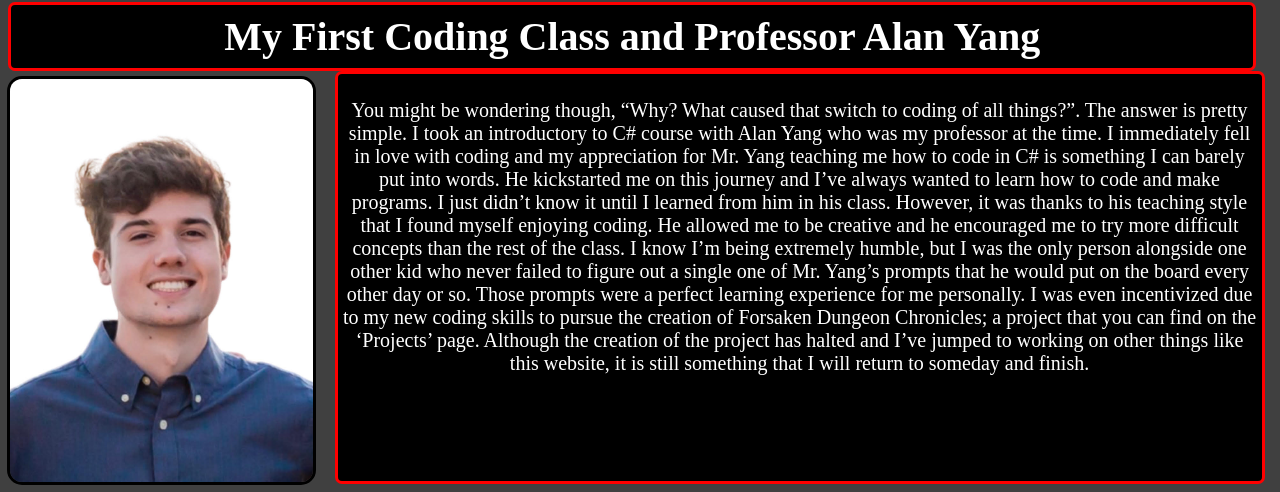
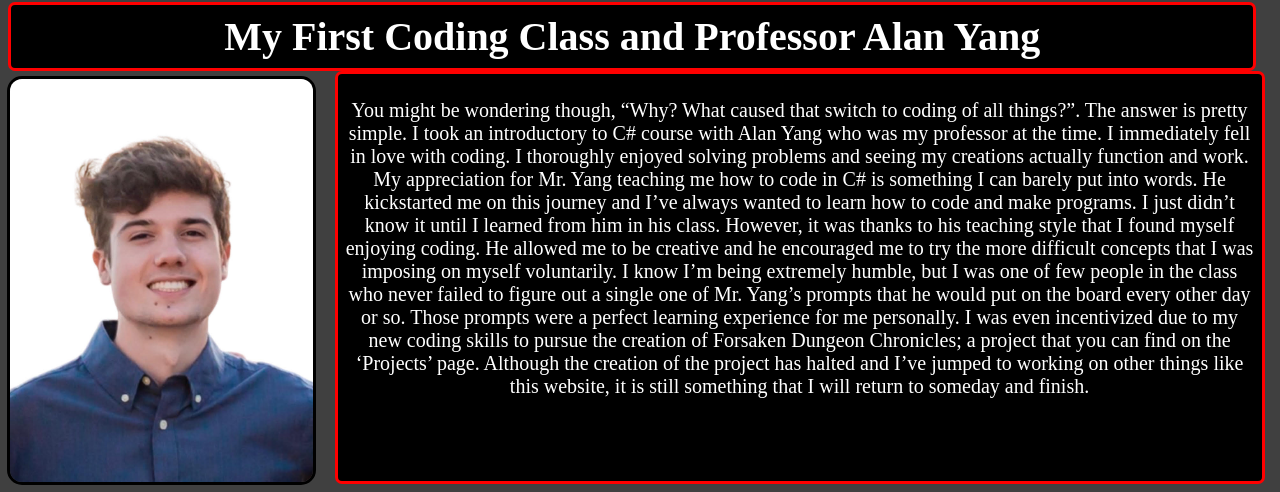
Before and after one commit to RyanBorba5/Personal-Website, a plain HTML site: page aboutme.html in a window 1280 px wide. Shown: the part 1591-2083 px from the top of the page. Drawn offline with Linux system fonts and the light colour scheme.

Commit message:
Add files via upload

```diff
--- a/aboutme.html
+++ b/aboutme.html
@@ -61,7 +61,7 @@
                 <img src = "images/myself.png" id = "about-me-image">
             </div>
             <div class = "widget-aboutme">
-                <p>You might be wondering though, “Why? What caused that switch to coding of all things?”. The answer is pretty simple. I took an introductory to C# course with Alan Yang who was my professor at the time. I immediately fell in love with coding and my appreciation for Mr. Yang teaching me how to code in C# is something I can barely put into words. He kickstarted me on this journey and I’ve always wanted to learn how to code and make programs. I just didn’t know it until I learned from him in his class. However, it was thanks to his teaching style that I found myself enjoying coding. He allowed me to be creative and he encouraged me to try more difficult concepts than the rest of the class. I know I’m being extremely humble, but I was the only person alongside one other kid who never failed to figure out a single one of Mr. Yang’s prompts that he would put on the board every other day or so. Those prompts were a perfect learning experience for me personally. I was even incentivized due to my new coding skills to pursue the creation of Forsaken Dungeon Chronicles; a project that you can find on the ‘Projects’ page. Although the creation of the project has halted and I’ve jumped to working on other things like this website, it is still something that I will return to someday and finish.
+                <p>You might be wondering though, “Why? What caused that switch to coding of all things?”. The answer is pretty simple. I took an introductory to C# course with Alan Yang who was my professor at the time. I immediately fell in love with coding. I thoroughly enjoyed solving problems and seeing my creations actually function and work. My appreciation for Mr. Yang teaching me how to code in C# is something I can barely put into words. He kickstarted me on this journey and I’ve always wanted to learn how to code and make programs. I just didn’t know it until I learned from him in his class. However, it was thanks to his teaching style that I found myself enjoying coding. He allowed me to be creative and he encouraged me to try the more difficult concepts that I was imposing on myself voluntarily. I know I’m being extremely humble, but I was one of few people in the class who never failed to figure out a single one of Mr. Yang’s prompts that he would put on the board every other day or so. Those prompts were a perfect learning experience for me personally. I was even incentivized due to my new coding skills to pursue the creation of Forsaken Dungeon Chronicles; a project that you can find on the ‘Projects’ page. Although the creation of the project has halted and I’ve jumped to working on other things like this website, it is still something that I will return to someday and finish.
                 </p>
             </div>
 
```
